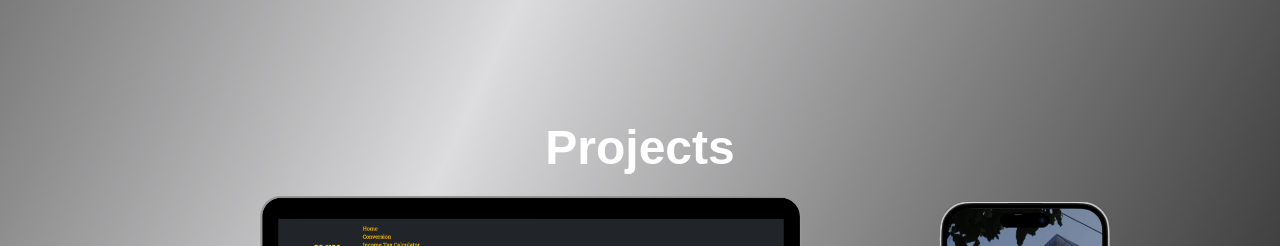
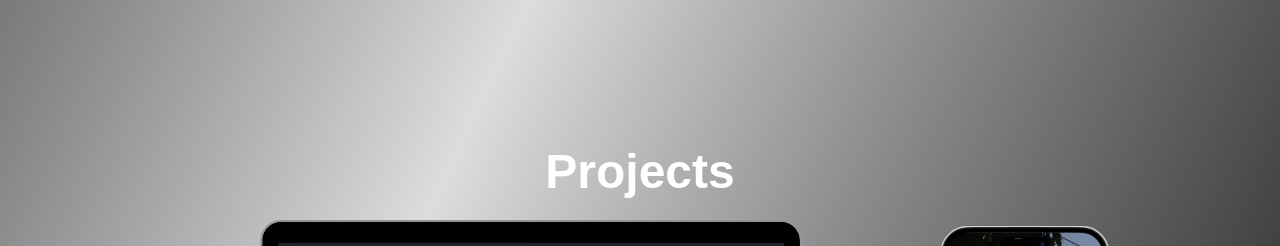
Before and after one commit to adgramirez/my-portfolio, a Next.js app: page / in a window 1280 px wide. Shown: the part 1580-1826 px from the top of the page. Built offline with nearby package versions, Linux system fonts and the light colour scheme.

Commit message:
Refactor: Adjust margin on Projects section heading for improved spacing

```diff
--- a/src/app/page.tsx
+++ b/src/app/page.tsx
@@ -74,7 +74,7 @@
       <section id = "about" className="relative flex flex-col items-center justify-center w-screen min-h-screen snap-start">
         <Particles className="absolute inset-0 -z-10 animate-fade-in" quantity={100} />
         <section id = "projects" className="w-full max-w-5xl mx-auto h-auto text-white flex flex-col justify-center overflow-hidden px-4 sm:px-8 py-16 rounded-lg my-16 sm:my-10 snap-start">
-          <h2 className="text-3xl sm:text-4xl md:text-5xl font-bold text-center mb-6">
+          <h2 className="text-3xl sm:text-4xl md:text-5xl font-bold text-center my-6">
             Projects
           </h2>
           <div className="grid grid-cols-1 md:grid-cols-[4fr_1fr] gap-8 w-full">
```
